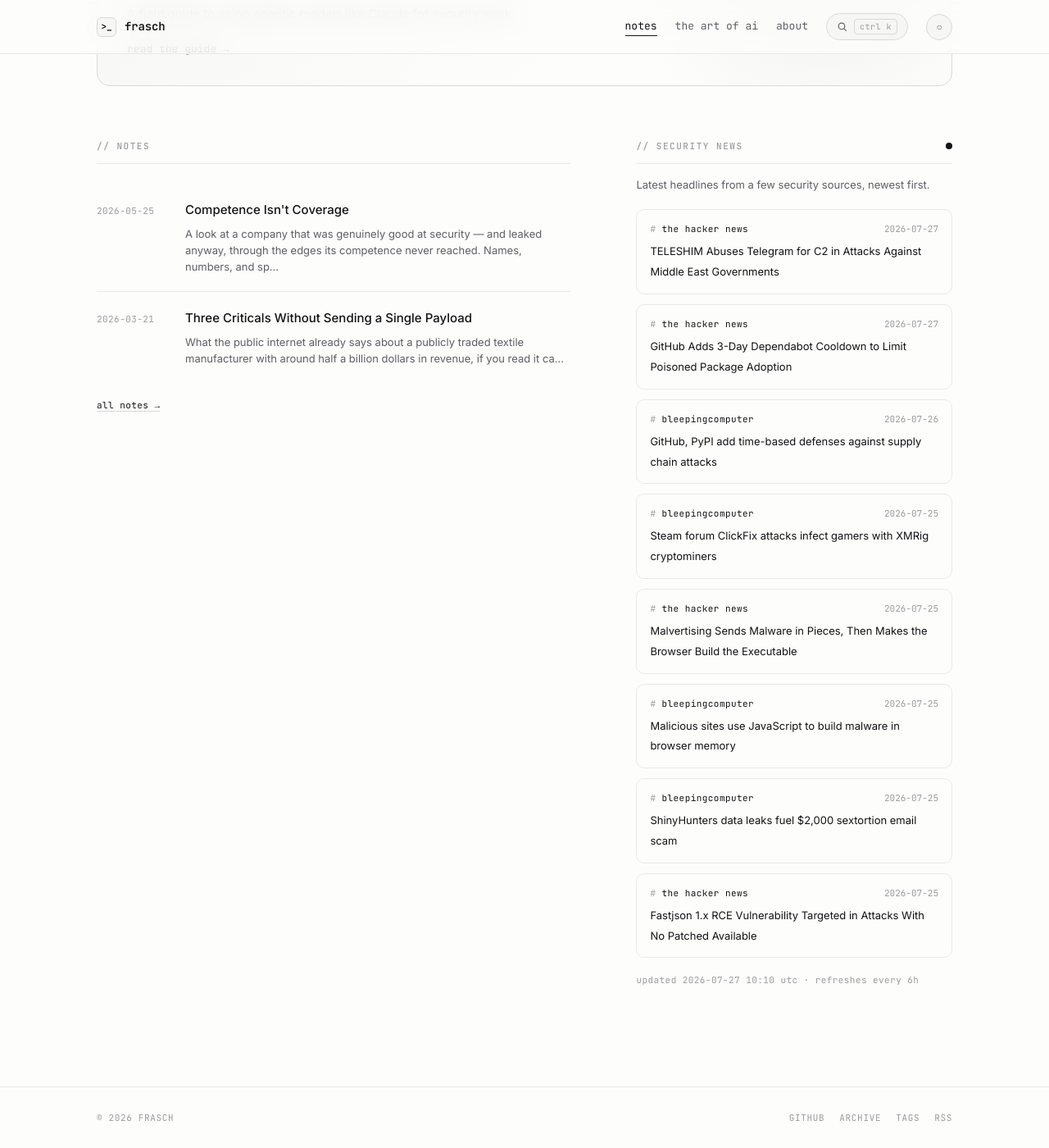
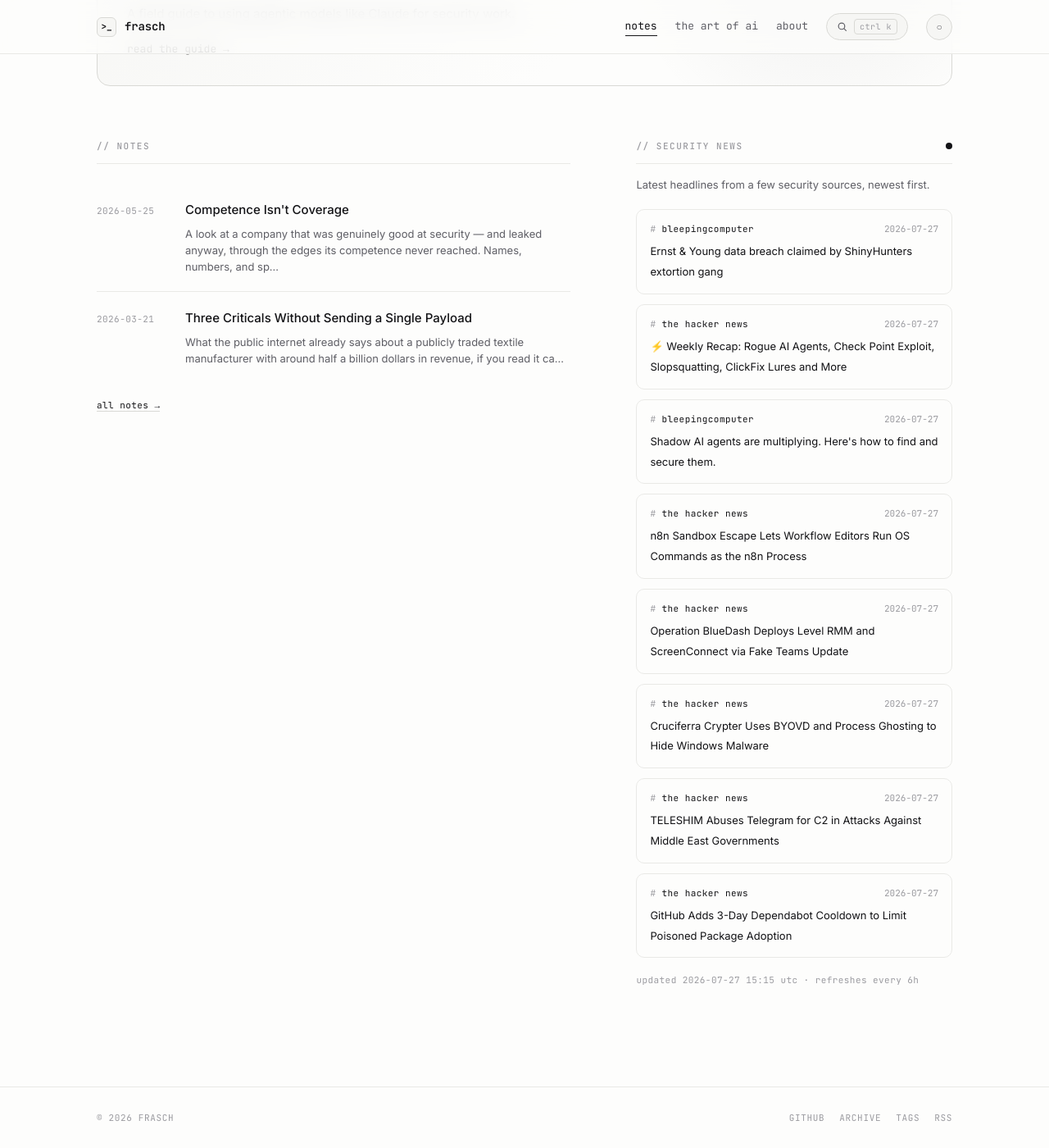
Before and after one commit to whoisfrasch/frasch, a Jekyll site: the page built from index.html, in a window 1280 px wide and 1400 px high, scrolled down 615 px. Shown: the whole window at 82% size. Built offline with Jekyll 4.4.1, drawn with Linux system fonts in a browser that asks for light colours.

Commit message:
Refresh security news feed

```diff
--- a/_data/news.json
+++ b/_data/news.json
@@ -1,6 +1,42 @@
 {
-  "updated": "2026-07-27T10:10:53Z",
+  "updated": "2026-07-27T15:15:56Z",
   "items": [
+    {
+      "source": "bleepingcomputer",
+      "title": "Ernst & Young data breach claimed by ShinyHunters extortion gang",
+      "link": "https://www.bleepingcomputer.com/news/security/ernst-and-young-data-breach-claimed-by-shinyhunters-extortion-gang/",
+      "date": "2026-07-27T15:12:27Z"
+    },
+    {
+      "source": "the hacker news",
+      "title": "⚡ Weekly Recap: Rogue AI Agents, Check Point Exploit, Slopsquatting, ClickFix Lures and More",
+      "link": "https://thehackernews.com/2026/07/weekly-recap-rogue-ai-agents-check.html",
+      "date": "2026-07-27T14:10:54Z"
+    },
+    {
+      "source": "bleepingcomputer",
+      "title": "Shadow AI agents are multiplying. Here's how to find and secure them.",
+      "link": "https://www.bleepingcomputer.com/news/security/shadow-ai-agents-are-multiplying-heres-how-to-find-and-secure-them/",
+      "date": "2026-07-27T14:01:11Z"
+    },
+    {
+      "source": "the hacker news",
+      "title": "n8n Sandbox Escape Lets Workflow Editors Run OS Commands as the n8n Process",
+      "link": "https://thehackernews.com/2026/07/n8n-sandbox-escape-lets-workflow.html",
+      "date": "2026-07-27T13:05:15Z"
+    },
+    {
+      "source": "the hacker news",
+      "title": "Operation BlueDash Deploys Level RMM and ScreenConnect via Fake Teams Update",
+      "link": "https://thehackernews.com/2026/07/operation-bluedash-deploys-level-rmm.html",
+      "date": "2026-07-27T12:37:49Z"
+    },
+    {
+      "source": "the hacker news",
+      "title": "Cruciferra Crypter Uses BYOVD and Process Ghosting to Hide Windows Malware",
+      "link": "https://thehackernews.com/2026/07/cruciferra-crypter-uses-byovd-and.html",
+      "date": "2026-07-27T10:51:45Z"
+    },
     {
       "source": "the hacker news",
       "title": "TELESHIM Abuses Telegram for C2 in Attacks Against Middle East Governments",
@@ -12,42 +48,6 @@
       "title": "GitHub Adds 3-Day Dependabot Cooldown to Limit Poisoned Package Adoption",
       "link": "https://thehackernews.com/2026/07/github-adds-3-day-dependabot-cooldown.html",
       "date": "2026-07-27T08:01:23Z"
-    },
-    {
-      "source": "bleepingcomputer",
-      "title": "GitHub, PyPI add time-based defenses against supply chain attacks",
-      "link": "https://www.bleepingcomputer.com/news/security/github-pypi-add-time-absed-defenses-against-supply-chain-attacks/",
-      "date": "2026-07-26T14:13:39Z"
-    },
-    {
-      "source": "bleepingcomputer",
-      "title": "Steam forum ClickFix attacks infect gamers with XMRig cryptominers",
-      "link": "https://www.bleepingcomputer.com/news/security/steam-forum-clickfix-attacks-infect-gamers-with-xmrig-cryptominers/",
-      "date": "2026-07-25T22:37:47Z"
-    },
-    {
-      "source": "the hacker news",
-      "title": "Malvertising Sends Malware in Pieces, Then Makes the Browser Build the Executable",
-      "link": "https://thehackernews.com/2026/07/malvertising-sends-malware-in-pieces.html",
-      "date": "2026-07-25T18:48:44Z"
-    },
-    {
-      "source": "bleepingcomputer",
-      "title": "Malicious sites use JavaScript to build malware in browser memory",
-      "link": "https://www.bleepingcomputer.com/news/security/malicious-sites-use-javascript-to-build-malware-in-browser-memory/",
-      "date": "2026-07-25T15:21:09Z"
-    },
-    {
-      "source": "bleepingcomputer",
-      "title": "ShinyHunters data leaks fuel $2,000 sextortion email scam",
-      "link": "https://www.bleepingcomputer.com/news/security/shinyhunters-data-leaks-fuel-2-000-sextortion-email-scam/",
-      "date": "2026-07-25T14:16:26Z"
-    },
-    {
-      "source": "the hacker news",
-      "title": "Fastjson 1.x RCE Vulnerability Targeted in Attacks With No Patched Available",
-      "link": "https://thehackernews.com/2026/07/fastjson-1x-rce-vulnerability-targeted.html",
-      "date": "2026-07-25T12:52:43Z"
     }
   ]
 }
```
